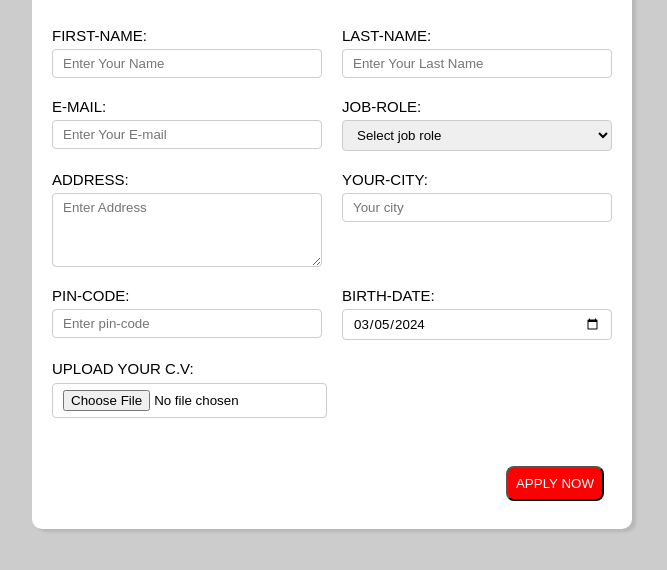
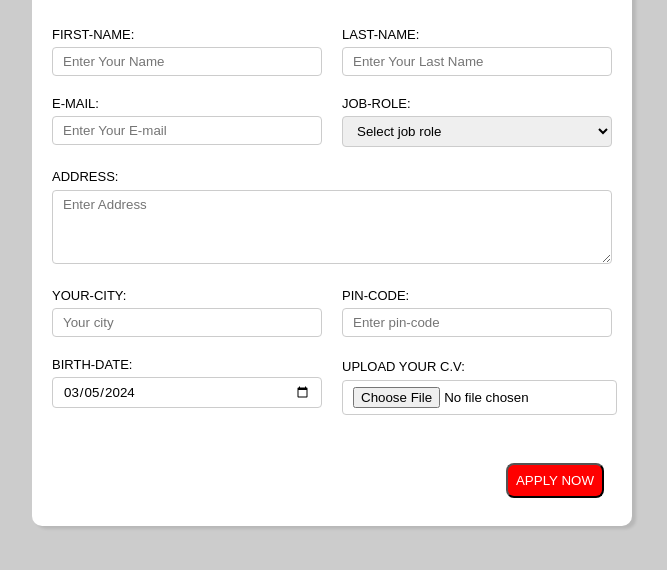
Before and after one commit to Humza920/PROJECT-2, a plain HTML site: page index.html in a window 1280 px wide. Shown: the part 80-650 px from the top of the page, without its empty margins (308-975 px from the left). Drawn offline with Linux system fonts and the light colour scheme.

Commit message:
COMPLETED

```diff
--- a/index.html
+++ b/index.html
@@ -35,7 +35,7 @@
                         <option value="digital AI">Digital-AI</option>
                     </select>
                 </div>
-                <div class="form-control">
+                <div class="text-area-control">
                     <label for="Address">ADDRESS:</label>
                     <textarea name="Address" id="Address" cols="50" rows="4" placeholder="Enter Address"></textarea>
                 </div>
--- a/style.css
+++ b/style.css
@@ -22,7 +22,7 @@ gap: 20px;
 margin-top: 30px;}
 .form-control{display: flex;
 flex-direction: column;}
-label{font-size: 15px;}
+label{font-size: 13px;}
 input,select,textarea{padding: 6px 10px;
 border: 1px solid #ccc;
 border-radius: 4px;
@@ -35,7 +35,11 @@ border-radius: 8px;
 margin-top: 20px;}
 button{color: #ffffff;
 background-color: #ff0000;
-transition: 0.3s ease-in;}
+transition: 0.2s ease-in;}
 button:hover{background-color: #ccc;
 color: #000;
-transition: 0.3s ease-out;}
+transition: 0.2s ease-out;
+border: 2px solid #b45d5d;}
+.text-area-control{grid-column: 1/span 2;}
+.text-area-control textarea{width: 100%;}
+@media(max-width:460px){.text-area-control{grid-column: 1/span 1;}}
```
